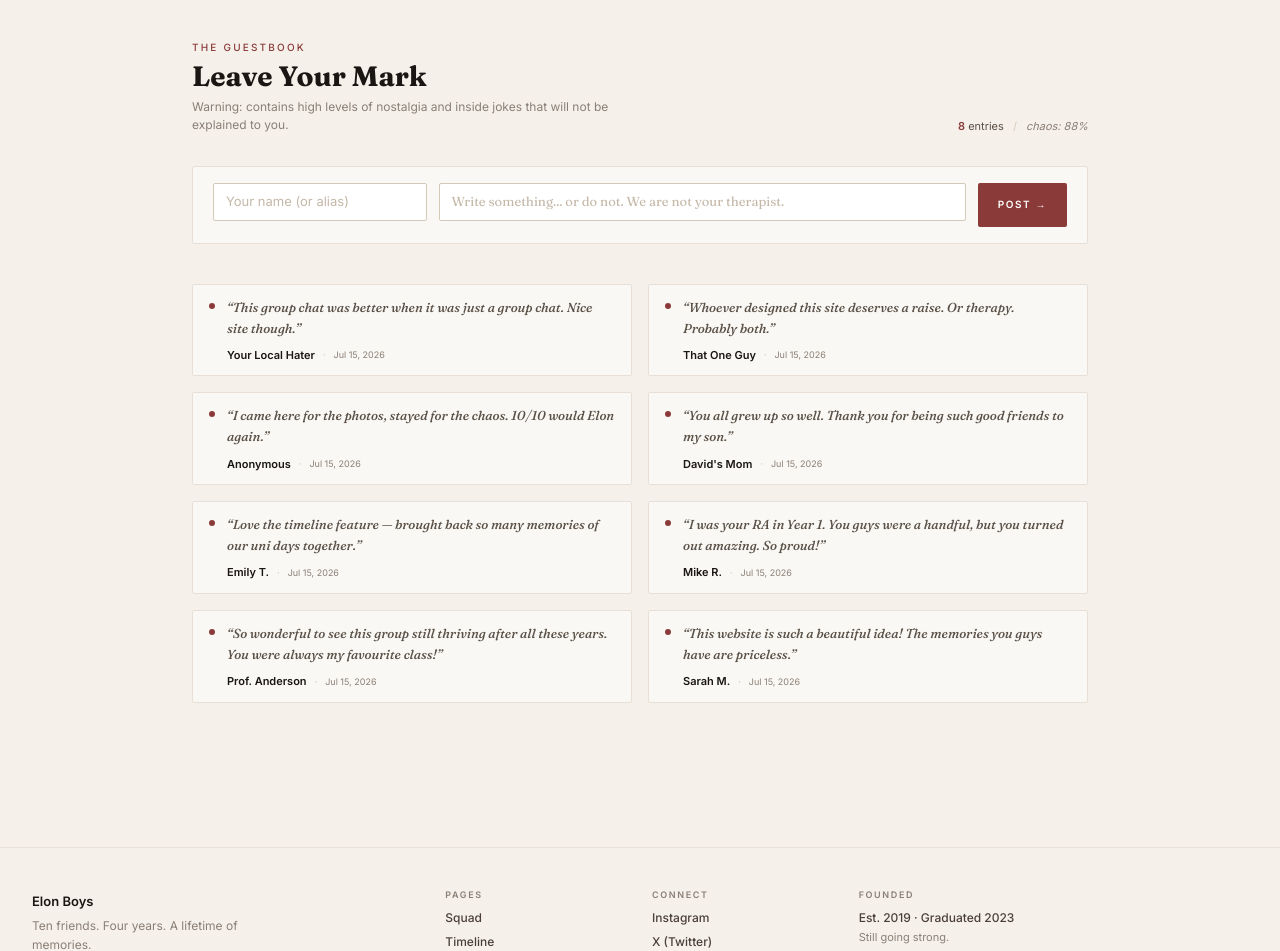
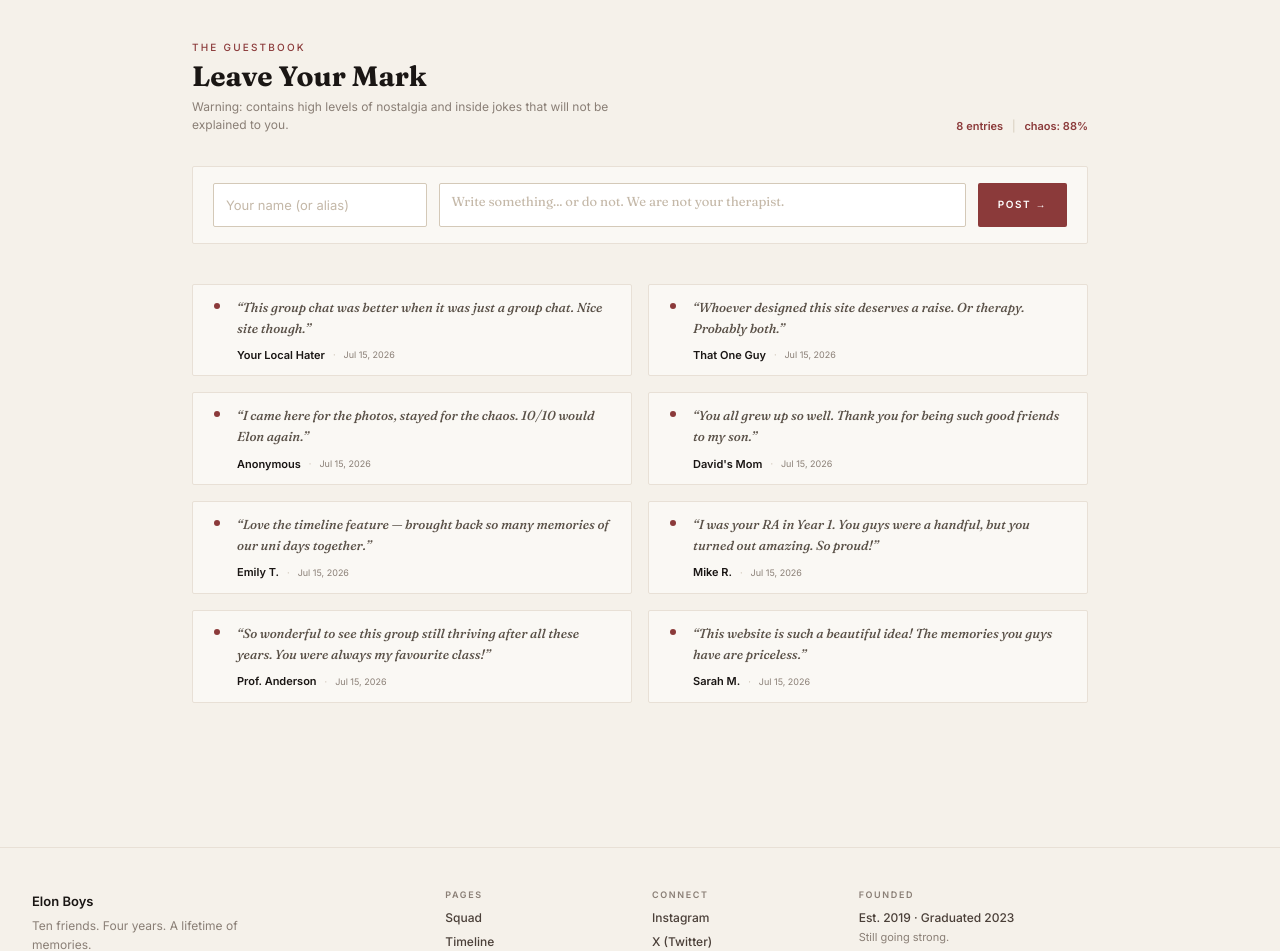
Before and after one commit to sojib96/elon_boys, a FastAPI app: page /guestbook in a window 1280 px wide. Shown: the part 49-1000 px from the top of the page. Run offline with FastAPI, Linux system fonts and the light colour scheme; some libraries are stand-ins or nearby versions.

Commit message:
guestbook: masonry grid, fixed bullet column, unified stat line, form alignment

```diff
--- a/app/templates/guestbook.html
+++ b/app/templates/guestbook.html
@@ -2,6 +2,8 @@
 {% block title %}Guestbook — Elon Boys{% endblock %}
 
 {% block content %}
+{% set count = entries|length %}
+{% set is_odd = count % 2 == 1 %}
 <div class="max-w-4xl mx-auto">
 
     {# ── Header ── #}
@@ -11,10 +13,10 @@
             <h1 class="font-serif font-bold text-[#1A1614] leading-tight text-[clamp(1.3rem,2.5vw,1.75rem)] mt-1">Leave Your Mark</h1>
             <p class="text-[12px] text-[#8A7F76] mt-1 font-sans max-w-md">Warning: contains high levels of nostalgia and inside jokes that will not be explained to you.</p>
         </div>
-        <div class="text-[11px] font-sans text-[#5A5148] shrink-0">
-            <span class="font-semibold text-[#8B3A3A]">{{ entries|length }}</span> entries
-            <span class="mx-1.5 text-[#D4C9B8]">/</span>
-            <span class="italic text-[#8A7F76]">chaos: {{ entries|length * 11 }}%</span>
+        <div class="text-[11px] font-sans font-semibold text-[#8B3A3A] shrink-0">
+            <span>{{ count }} entries</span>
+            <span class="mx-1.5 text-[#D4C9B8] font-normal">|</span>
+            <span>chaos: {{ count * 11 }}%</span>
         </div>
     </div>
 
@@ -27,15 +29,15 @@
         </div>
         {% endif %}
         <div class="px-5 py-4">
-            <form method="post" action="/guestbook" class="flex flex-col md:flex-row gap-3">
+            <form method="post" action="/guestbook" class="flex flex-col md:flex-row gap-3 items-stretch">
                 <div class="md:w-1/4">
                     <input type="text" id="name" name="name" required
-                           class="w-full px-3 py-2 text-[13px] font-sans text-[#1A1614] bg-white border border-[#D4C9B8] rounded-sm focus:outline-none focus:border-[#C1633B] focus:ring-1 focus:ring-[#C1633B]/20 placeholder:text-[#C4B8A8]"
+                           class="w-full h-full px-3 py-2 text-[13px] font-sans text-[#1A1614] bg-white border border-[#D4C9B8] rounded-sm focus:outline-none focus:border-[#C1633B] focus:ring-1 focus:ring-[#C1633B]/20 placeholder:text-[#C4B8A8]"
                            placeholder="Your name (or alias)">
                 </div>
                 <div class="md:flex-1">
                     <textarea id="message" name="message" rows="1" required
-                              class="w-full px-3 py-2 text-[13px] font-serif text-[#1A1614] bg-white border border-[#D4C9B8] rounded-sm focus:outline-none focus:border-[#C1633B] focus:ring-1 focus:ring-[#C1633B]/20 placeholder:text-[#C4B8A8] resize-none"
+                              class="w-full h-full px-3 py-2 text-[13px] font-serif text-[#1A1614] bg-white border border-[#D4C9B8] rounded-sm focus:outline-none focus:border-[#C1633B] focus:ring-1 focus:ring-[#C1633B]/20 placeholder:text-[#C4B8A8] resize-none"
                               placeholder="Write something... or do not. We are not your therapist."></textarea>
                 </div>
                 <button type="submit"
@@ -48,11 +50,13 @@
 
     {# ── Entries grid ── #}
     {% if entries %}
-    <div class="grid grid-cols-1 md:grid-cols-2 gap-4">
+    <div class="grid grid-cols-1 md:grid-cols-2 gap-4 items-start" style="grid-auto-rows: min-content;">
         {% for entry in entries %}
-        <div class="bg-[#FAF8F4] border border-[#E8E0D6] rounded-sm px-4 py-3 flex gap-3 items-start">
-            <span class="w-1.5 h-1.5 rounded-full bg-[#8B3A3A] mt-1.5 shrink-0"></span>
-            <div class="min-w-0">
+        <div class="flex gap-3 items-start px-4 py-3 bg-[#FAF8F4] border border-[#E8E0D6] rounded-sm {% if is_odd and loop.last %}md:col-span-2 md:max-w-lg md:mx-auto md:w-full{% endif %}">
+            <span class="w-4 shrink-0 flex justify-center pt-1.5" aria-hidden="true">
+                <span class="w-1.5 h-1.5 rounded-full bg-[#8B3A3A] block"></span>
+            </span>
+            <div class="min-w-0 flex-1">
                 <p class="text-[13px] font-serif italic text-[#5A5148] leading-relaxed">&ldquo;{{ entry.message }}&rdquo;</p>
                 <div class="flex items-center gap-2 mt-2">
                     <span class="text-[11px] font-sans font-semibold text-[#1A1614]">{{ entry.name }}</span>
```
